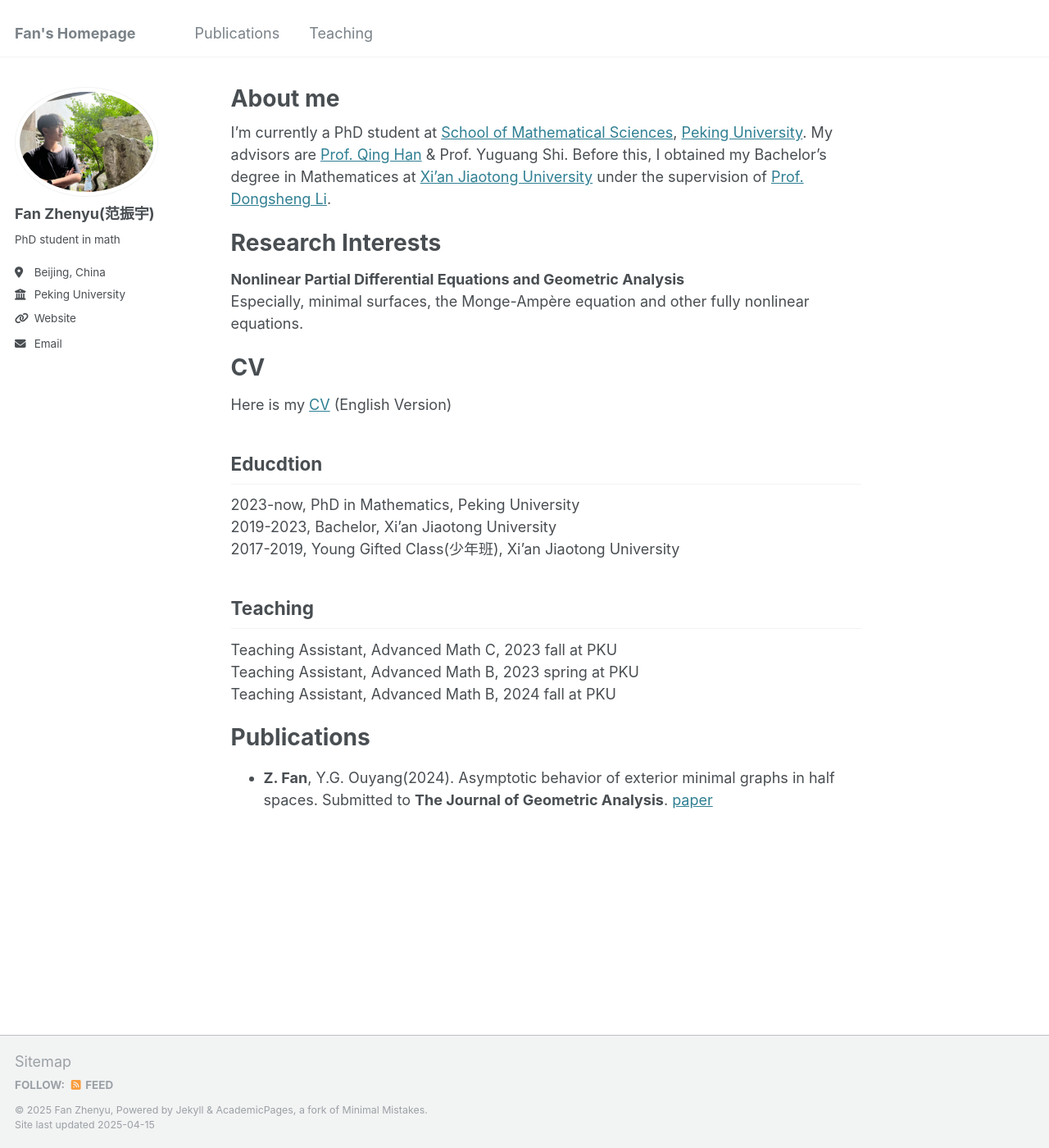
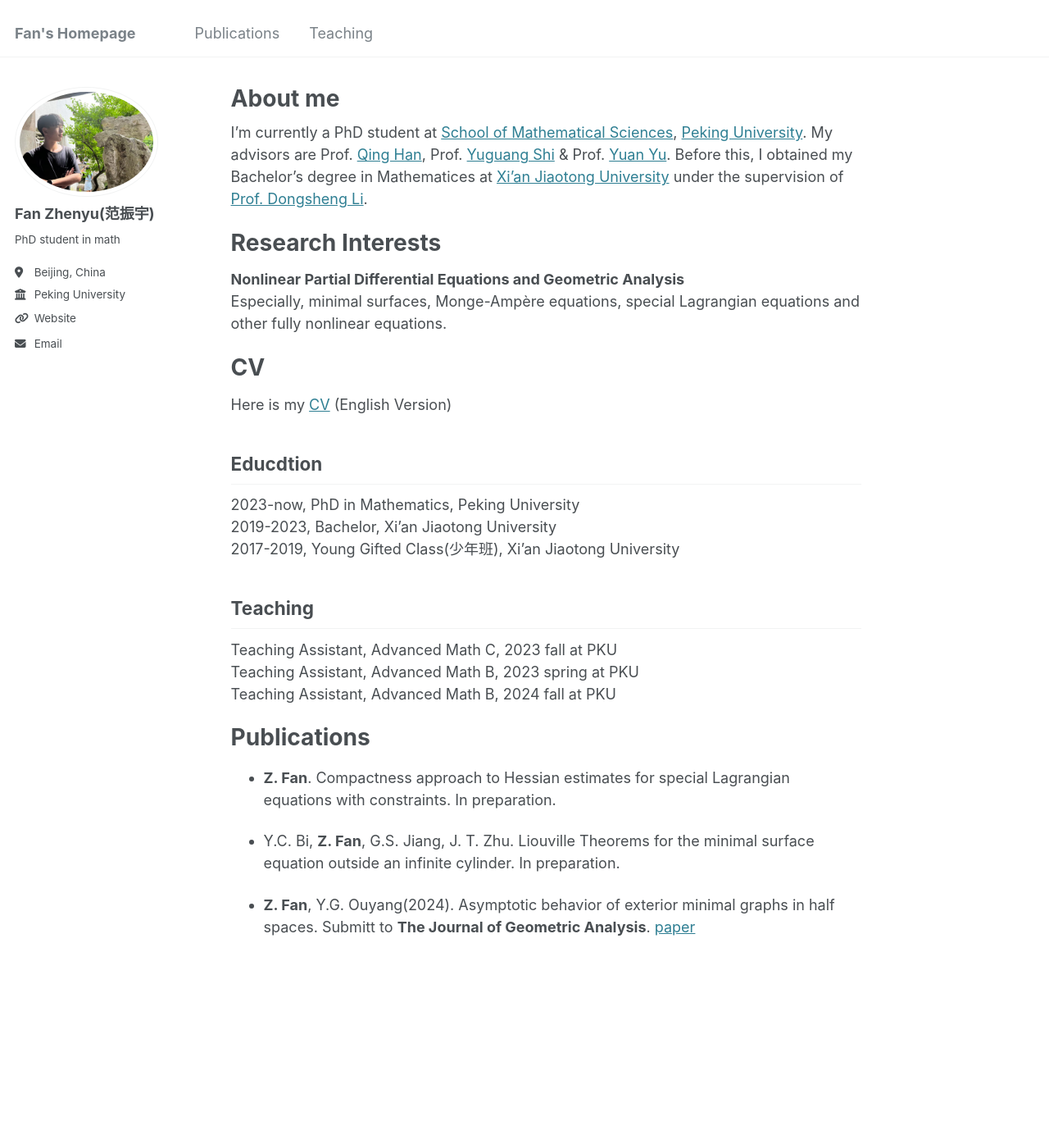
Before and after one commit to fanzymath/fanzymath.github.io, a Jekyll site: the page built from _pages/about.md, in a window 1280 px wide and 1400 px high. Shown: the whole window at 82% size. Built offline with Jekyll 4.4.1, drawn with Linux system fonts in a browser that asks for light colours.

Commit message:
Update about.md

```diff
--- a/_pages/about.md
+++ b/_pages/about.md
@@ -7,12 +7,12 @@ redirect_from:
   - /about.html
 ---
 
-I'm currently a PhD student at [School of Mathematical Sciences](https://www.math.pku.edu.cn/index.htm), [Peking University](https://www.pku.edu.cn). My advisors are [Prof. Qing Han](https://math.nd.edu/people/faculty/qing-han/) & Prof. Yuguang Shi. Before this, I obtained my Bachelor's degree in Mathematices at [Xi'an Jiaotong University](http://math.xjtu.edu.cn) under the supervision of [Prof. Dongsheng Li](http://gr.xjtu.edu.cn/web/lidsh).
+I'm currently a PhD student at [School of Mathematical Sciences](https://www.math.pku.edu.cn/index.htm), [Peking University](https://www.pku.edu.cn). My advisors are Prof. [Qing Han](https://math.nd.edu/people/faculty/qing-han/), Prof. [Yuguang Shi](https://www.math.pku.edu.cn/jsdw/js_20180628175159671361/s_20180628175159671361/69954.htm) & Prof. [Yuan Yu](https://sites.math.washington.edu/~yuan/). Before this, I obtained my Bachelor's degree in Mathematices at [Xi'an Jiaotong University](http://math.xjtu.edu.cn) under the supervision of [Prof. Dongsheng Li](http://gr.xjtu.edu.cn/web/lidsh).
 
 Research Interests
 ======
 **Nonlinear Partial Differential Equations and Geometric Analysis** \
-Especially, minimal surfaces, the Monge-Ampère equation and other fully nonlinear equations.
+Especially, minimal surfaces, Monge-Ampère equations, special Lagrangian equations and other fully nonlinear equations.
 
 CV
 ======
@@ -34,4 +34,8 @@ Teaching Assistant, Advanced Math B, 2024 fall at PKU
 
 Publications
 ======
-- **Z. Fan**, Y.G. Ouyang(2024). Asymptotic behavior of exterior minimal graphs in half spaces. Submitted to **The Journal of Geometric Analysis**. [paper](https://fanzymath.github.io/files/exterior_MSE.pdf)
+- **Z. Fan**. Compactness approach to Hessian estimates for special Lagrangian equations with constraints. In preparation.
+
+- Y.C. Bi, **Z. Fan**, G.S. Jiang, J. T. Zhu. Liouville Theorems for the minimal surface equation outside an infinite cylinder. In preparation.
+
+- **Z. Fan**, Y.G. Ouyang(2024). Asymptotic behavior of exterior minimal graphs in half spaces. Submitt to **The Journal of Geometric Analysis**. [paper](https://fanzymath.github.io/files/exterior_MSE.pdf)
```
